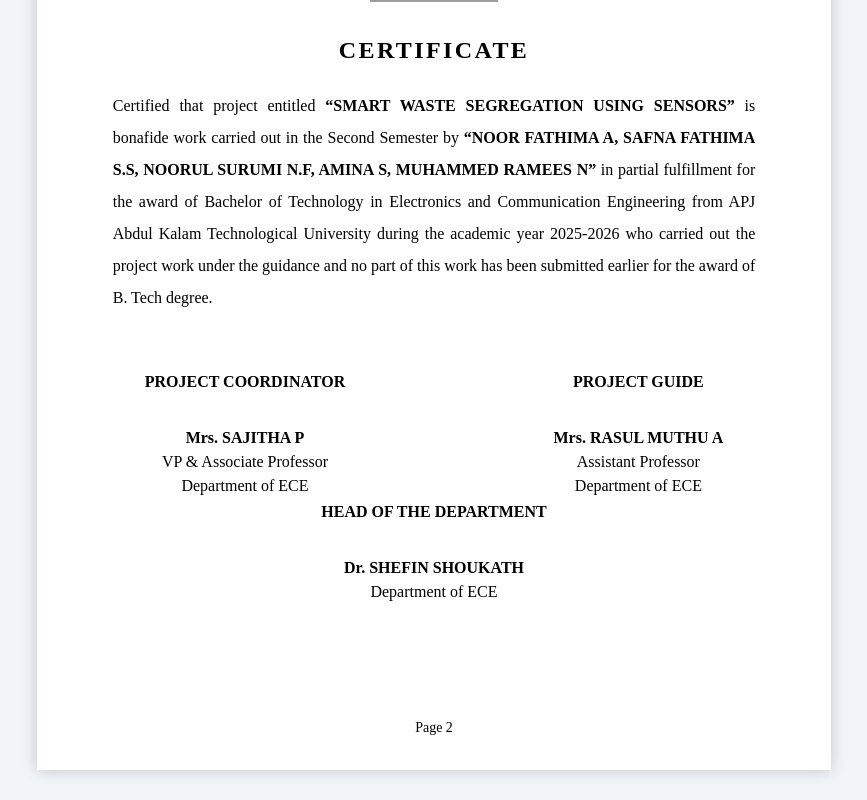
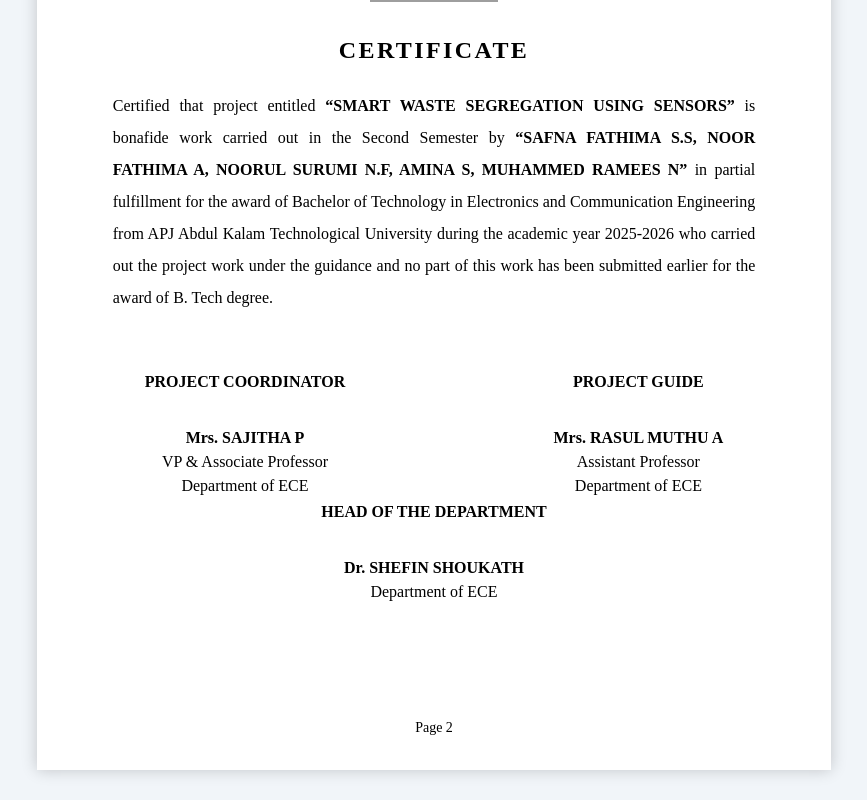
Before and after one commit to adhilka/print-pdf-safna, a React (Vite) app: page / in a window 1280 px wide. Shown: the part 1620-2420 px from the top of the page, without its empty margins (206-1073 px from the left). Built offline with nearby package versions, Linux system fonts and the light colour scheme; grey boxes are pictures that could not be loaded.

Commit message:
fix: Correct author order in report
Reorders author names to match the expected submission list in both the "Submitted By" section and the "CERTIFICATE" text.

```diff
--- a/src/App.tsx
+++ b/src/App.tsx
@@ -85,8 +85,8 @@ const App: React.FC = () => {
             <div className="text-center mb-6">
               <p className="text-lg font-serif italic mb-2">Submitted By</p>
               <div className="space-y-1 text-md font-serif font-bold uppercase">
+                <p>SAFNA FATHIMA S.S</p>
                 <p>NOOR FATHIMA A</p>
-                <p>SAFNA FATHIMA S.S</p>
                 <p>NOORUL SURUMI N.F</p>
                 <p>AMINA S</p>
                 <p>MUHAMMED RAMEES N</p>
@@ -125,7 +125,7 @@ const App: React.FC = () => {
             </h1>
 
             <div className="text-justify font-serif text-[12pt] leading-[2.0] mb-8">
-              Certified that project entitled <strong>“SMART WASTE SEGREGATION USING SENSORS”</strong> is bonafide work carried out in the Second Semester by <strong>“NOOR FATHIMA A, SAFNA FATHIMA S.S, NOORUL SURUMI N.F, AMINA S, MUHAMMED RAMEES N”</strong> in partial fulfillment for the award of Bachelor of Technology in Electronics and Communication Engineering from APJ Abdul Kalam Technological University during the academic year 2025-2026 who carried out the project work under the guidance and no part of this work has been submitted earlier for the award of B. Tech degree.
+              Certified that project entitled <strong>“SMART WASTE SEGREGATION USING SENSORS”</strong> is bonafide work carried out in the Second Semester by <strong>“SAFNA FATHIMA S.S, NOOR FATHIMA A, NOORUL SURUMI N.F, AMINA S, MUHAMMED RAMEES N”</strong> in partial fulfillment for the award of Bachelor of Technology in Electronics and Communication Engineering from APJ Abdul Kalam Technological University during the academic year 2025-2026 who carried out the project work under the guidance and no part of this work has been submitted earlier for the award of B. Tech degree.
             </div>
 
             <div className="w-full flex justify-between px-8 mt-6 font-serif">
@@ -179,8 +179,8 @@ const App: React.FC = () => {
               <div className="text-left">
                 <p className="mb-2">SUBMITTED BY,</p>
                 <div className="space-y-1 uppercase">
+                  <p>SAFNA FATHIMA S.S</p>
                   <p>NOOR FATHIMA A</p>
-                  <p>SAFNA FATHIMA S.S</p>
                   <p>NOORUL SURUMI N.F</p>
                   <p>AMINA S</p>
                   <p>MUHAMMED RAMEES N</p>
```
